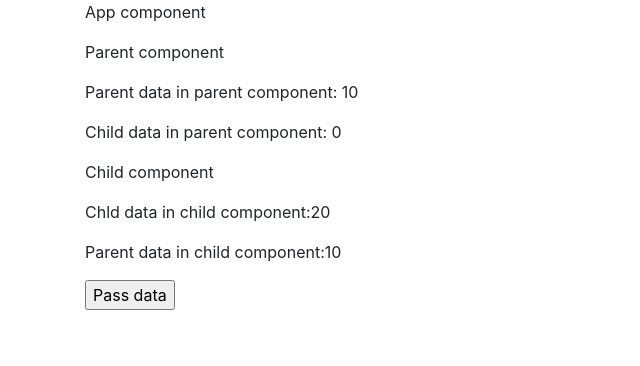
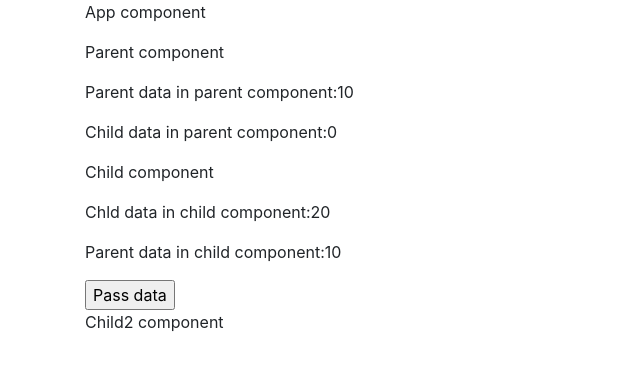
Before and after one commit to vamandeshmukh/deloitte-react-app, a React (Create React App) app: page / in a window 1280 px wide. Shown: the top 366 px of the page, without its empty margins (0-640 px from the left). Built offline with nearby package versions, Linux system fonts and the light colour scheme.

Commit message:
react-basics

```diff
--- a/src/components/Child.js
+++ b/src/components/Child.js
@@ -19,7 +19,9 @@ const Child = (props) => {
             <p>Parent data in child component:
                 {parentDataInChild}
             </p>
-            <input type="button" value="Pass data" onClick={sendDataToParent} />
+            <input type="button" value="Pass data"
+                onClick={sendDataToParent}
+            />
 
         </div>
     );
--- /dev/null
+++ b/src/components/Child2.js
@@ -0,0 +1,14 @@
+import { useState } from "react";
+
+const Child2 = (props) => {
+
+
+    return (
+        <div >
+            <p>Child2 component</p>
+
+
+        </div>
+    );
+}
+export default Child2;
--- a/src/components/Parent.js
+++ b/src/components/Parent.js
@@ -1,5 +1,6 @@
 import { useState } from 'react';
 import Child from './Child';
+import Child2 from './Child2';
 
 const Parent = () => {
 
@@ -8,18 +9,24 @@ const Parent = () => {
 
     const receiveDataFromChild = (arg) => {
         console.log(`Parent function invoked.`)
+        console.log(arg);
         setChildDataInParent(arg);
     }
 
     return (
         <div >
             <p>Parent component</p>
-            <p>Parent data in parent component: {parentData}</p>
-            <p>Child data in parent component: {childDataInParent} </p>
+            <p>Parent data in parent component:
+                {parentData}
+            </p>
+            <p>Child data in parent component:
+                {childDataInParent}
+            </p>
             <Child
                 dataFromParent={parentData}
                 passData={receiveDataFromChild}
             />
+            <Child2 />
         </div>
     );
 
```
